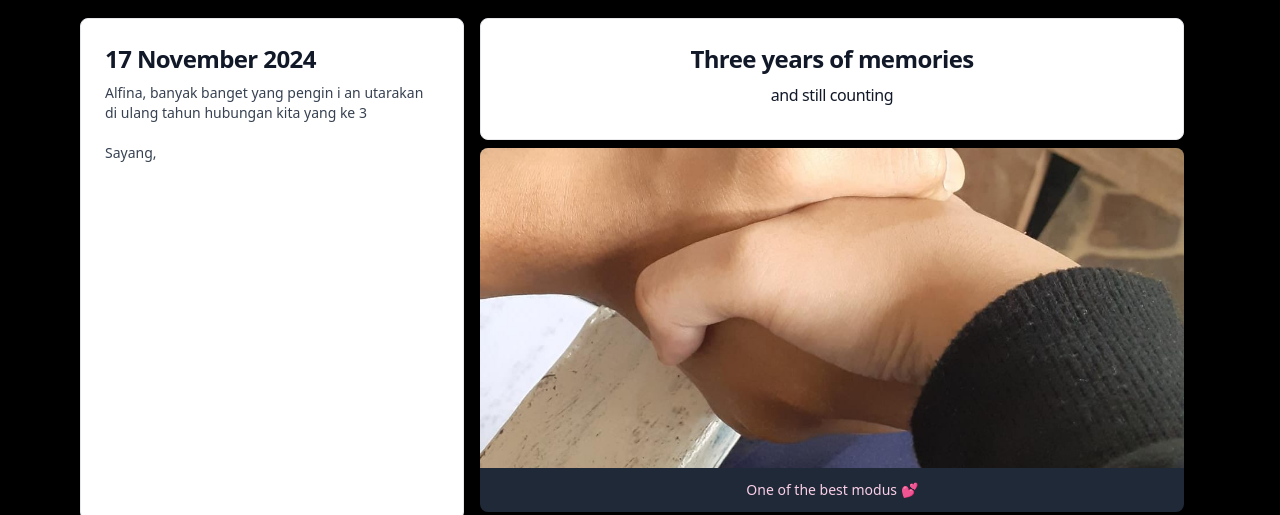
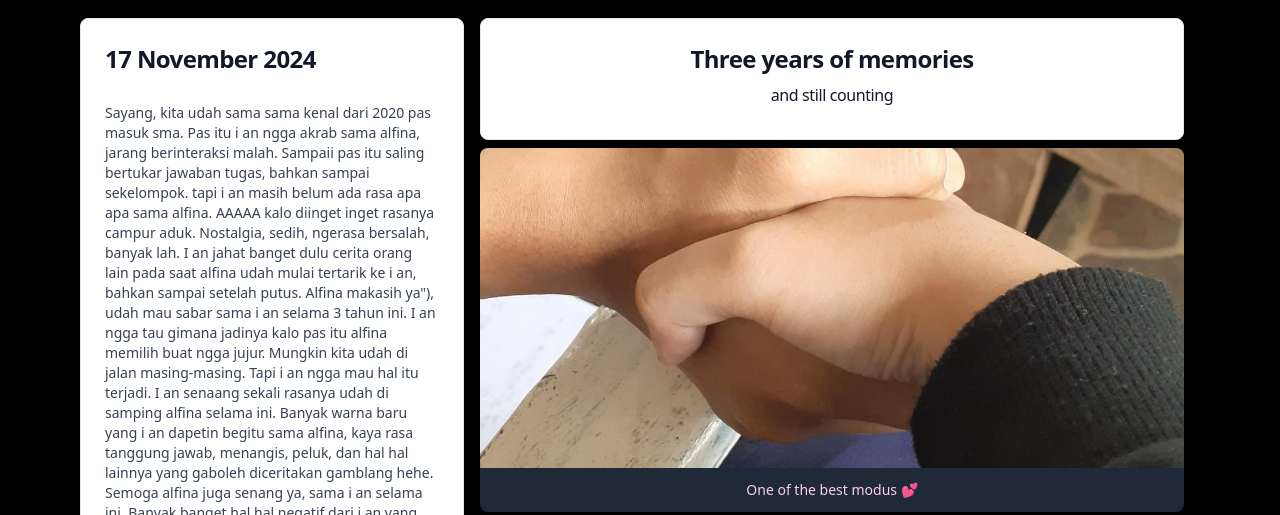
Before and after one commit to Rayhan-Afrizal-Fajri/gf-anniversary, a plain HTML site: page index.html in a window 1280 px wide. Shown: the part 666-1181 px from the top of the page. Drawn offline with nearby package versions, Linux system fonts and the light colour scheme.

Commit message:
feat: add love message

```diff
--- a/index.html
+++ b/index.html
@@ -42,14 +42,15 @@
             <a href="#" class="  block max-w-sm p-6 bg-white border border-gray-200 rounded-lg shadow hover:bg-gray-100 dark:bg-gray-800 dark:border-gray-700 dark:hover:bg-gray-700">
                 <h5 class="mb-2 text-2xl font-bold tracking-tight text-gray-900 dark:text-white">17 November 2024</h5>
                 <p class="font-normal text-gray-700 dark:text-gray-400 text-sm">
-                    Alfina, banyak banget yang pengin i an utarakan di ulang tahun hubungan kita yang ke 3 <br><br>
-                    Sayang,
-                    <!-- Menjelang anniversary, alih alih i an bikin alfina tambah seneng, i an bikin alfina sedih, nangis yang keras, sampai alfina jadi kehilangan fokus belajarnya alfina. I an ngga ada pembelaan yang,
-                    I an memang salah besar. I an seolah olah menyepelekan anniversary ke 3 kita. I an banyak banget bohongnya, ngga tepat waktu, jadi nggabisa nemenin alfina. Padahal alfina kepengin banget ditemenin ngobrol pas malam sebelum anniversary dengan baik... <br>
-                    I an baru sadar, i an banyak bohong ke alfina soal waktu, sama tadi. Alfina nangis lagi. I an ninggalin alfina terus dari kemarin. Seakan akan alfina ngga penting di mata i an. <br><br>
-                    Tapi engga sayang. I an sama sekali ngga nyepelein alfina, atau anniversary kita. I an mikirin itu jadi jauh jauh hari. I an cari sesuatu yang bisa buat merayakan 17 Novembernya kita yang ke 3. <br><br>
-                    Semalem i an ngrasa bersalah banget ninggalin alfina lama sekali. Alfina udah nyiapin postingan sampe bener2 niat biar baguus. Tapi i an pulangnya larut banget. <br>
-                    Terus i an nglanjutin kesalahannya i an di besoknya. I an bohong ngga bakal main, nyatanya i an main sekali. I an bohong bakal pulang cepet, tapi nyatanya i an pulang sampai jam 13.30. I an salah banget yang, i an bodoh <br>     -->
+                    <br>
+                    Sayang, kita udah sama sama kenal dari 2020 pas masuk sma. Pas itu i an ngga akrab sama alfina, jarang berinteraksi malah. Sampaii pas itu saling bertukar jawaban tugas, bahkan sampai sekelompok.
+                    tapi i an masih belum ada rasa apa apa sama alfina. AAAAA kalo diinget inget rasanya campur aduk. Nostalgia, sedih, ngerasa bersalah, banyak lah. I an jahat banget dulu cerita orang lain
+                    pada saat alfina udah mulai tertarik ke i an, bahkan sampai setelah putus. Alfina makasih ya"), udah mau sabar sama i an selama 3 tahun ini. I an ngga tau gimana jadinya kalo pas itu
+                    alfina memilih buat ngga jujur. Mungkin kita udah di jalan masing-masing. Tapi i an ngga mau hal itu terjadi. I an senaang sekali rasanya udah di samping alfina selama ini.
+                    Banyak warna baru yang i an dapetin begitu sama alfina, kaya rasa tanggung jawab, menangis, peluk, dan hal hal lainnya yang gaboleh diceritakan gamblang hehe. Semoga alfina juga senang ya,
+                    sama i an selama ini. Banyak banget hal hal negatif dari i an yang sampai memengaruhi alfina. ALfina merasa tersakiti, kecewa, sampai mau udahan. I an minta maaf sayangkuu, i an udah jahat banget selama ini.
+                    I an ngga bakal menghilangkan rasa bersalah i an sampai kapanpun. Biar i an bisa terus ingat semua kesalahannya i an dari dulu sampai sekarang. Happy Anniversary yang ke 3 sayang, selamat 17 November yang ke 3.
+                    Semoga 17 November yang lain juga bisa kita lewatin yaaa. Love u at all cost💕
 
                 </p>
             </a>
```
